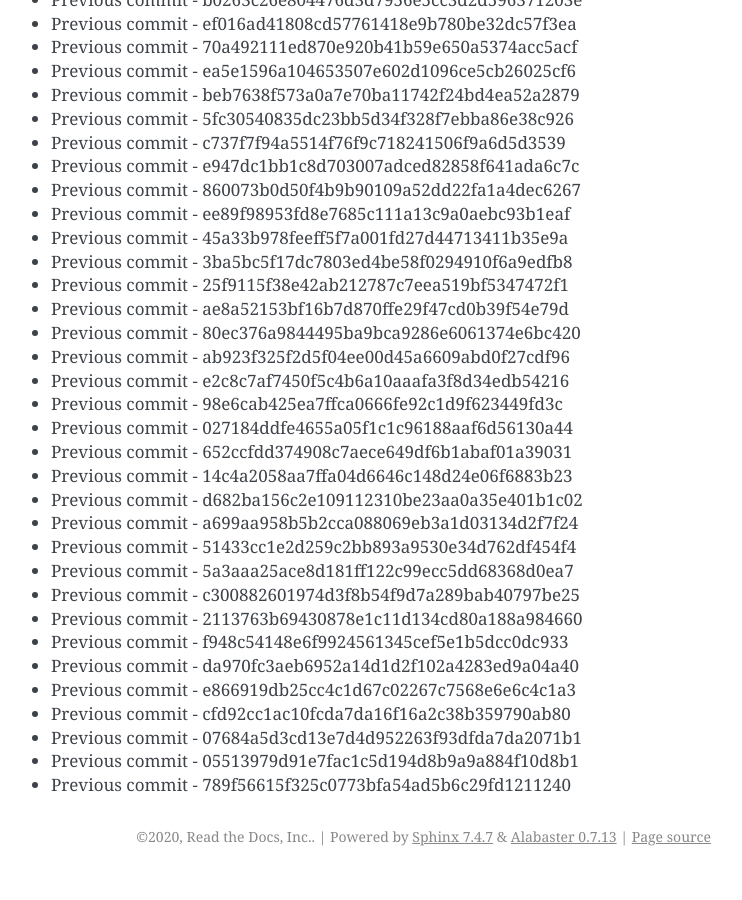
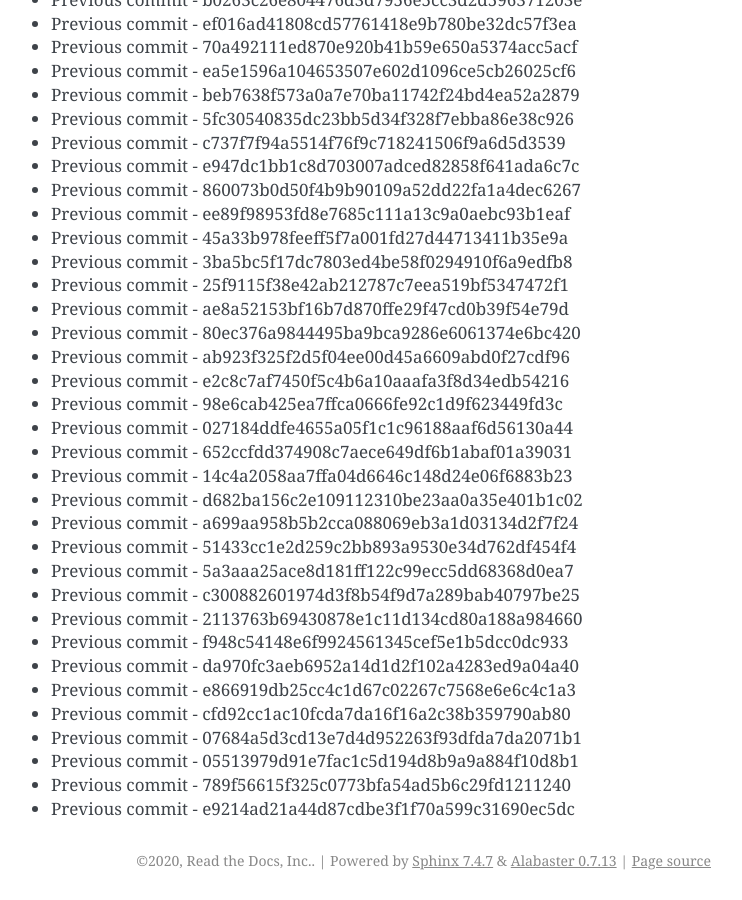
Before and after one commit to readthedocs/rtd-git-stresstest, a Sphinx documentation site: the page built from docs/updates.rst, in a window 1280 px wide and 900 px high, scrolled down 68096 px. Shown: the whole window, without its empty margins (399-1141 px from the left). Built offline with Sphinx 7.4.7, drawn with Linux system fonts in a browser that asks for light colours; before the commit the page ends 68972 px from its top, so only the background shows below that.

Commit message:
Generating commit from previous: e9214ad21a44d87cdbe3f1f70a599c31690ec5dc

```diff
--- a/docs/updates.rst
+++ b/docs/updates.rst
@@ -2893,3 +2893,4 @@ It can be tested for any performance characteristics.
 * Previous commit - 07684a5d3cd13e7d4d952263f93dfda7da2071b1
 * Previous commit - 05513979d91e7fac1c5d194d8b9a9a884f10d8b1
 * Previous commit - 789f56615f325c0773bfa54ad5b6c29fd1211240
+* Previous commit - e9214ad21a44d87cdbe3f1f70a599c31690ec5dc
```
